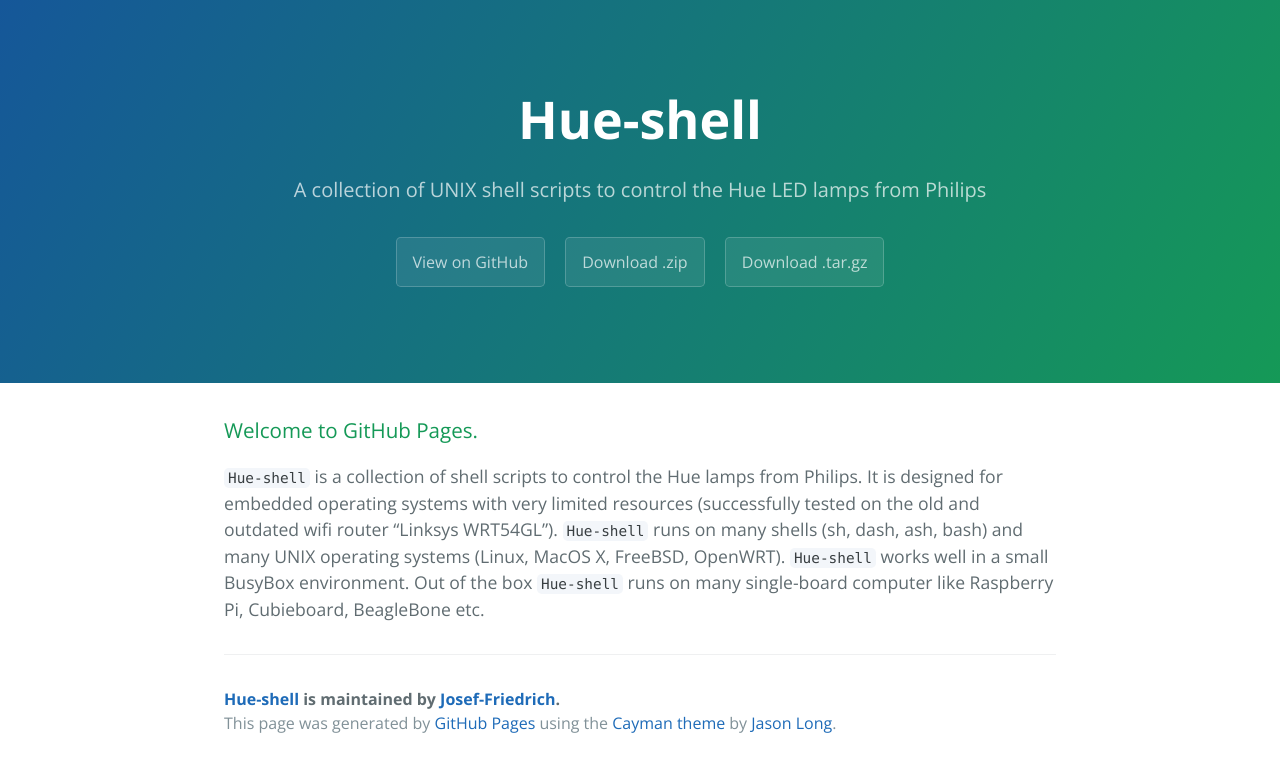
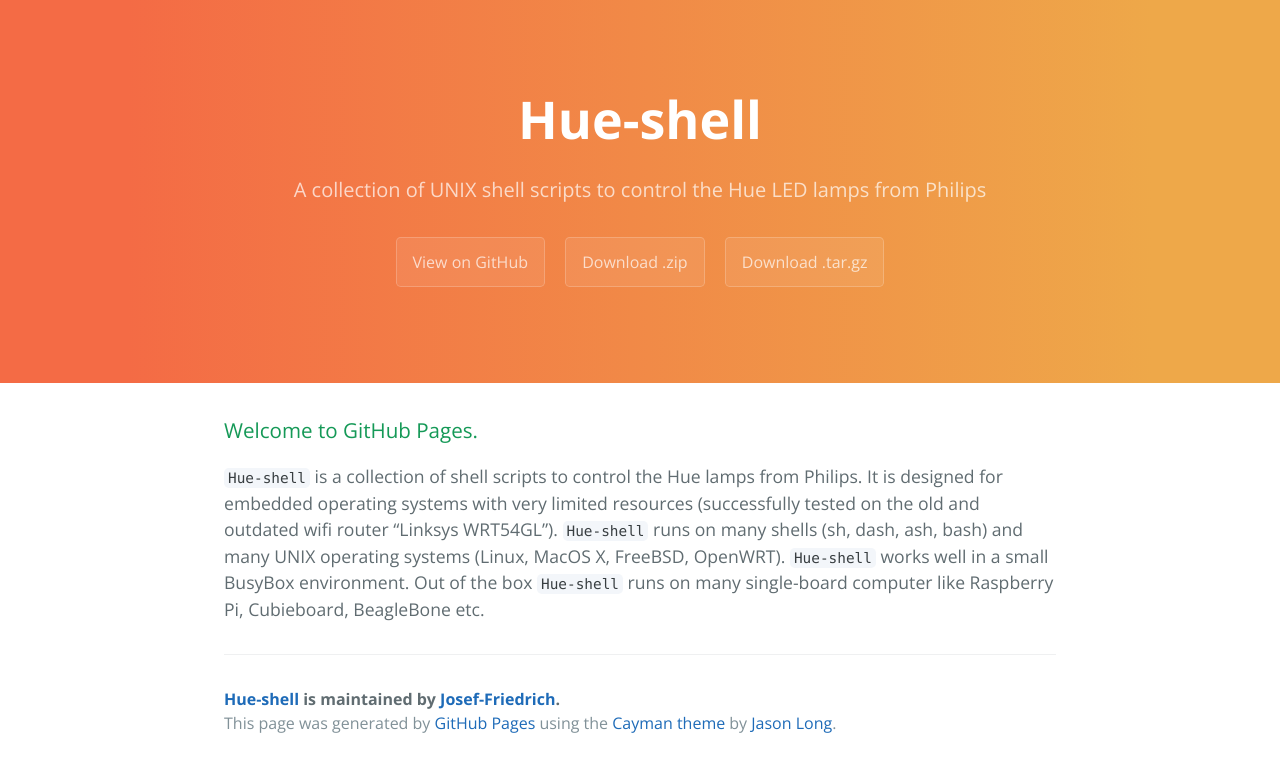
Before and after one commit to Josef-Friedrich/Hue-shell, a Jekyll site: the page built from index.md, in a window 1280 px wide. Shown: the top 772 px of the page. Built offline with Jekyll 4.4.1, drawn with Linux system fonts in a browser that asks for light colours.

Commit message:
Change page-header gradient.

```diff
--- a/stylesheets/stylesheet.css
+++ b/stylesheets/stylesheet.css
@@ -57,7 +57,7 @@
   color: #fff;
   text-align: center;
   background-color: #159957;
-  background-image: linear-gradient(120deg, #155799, #159957); }
+  background-image: linear-gradient(90deg, #f46b45 10%, #eea849 90%); }
 
 @media screen and (min-width: 64em) {
   .page-header {
```
